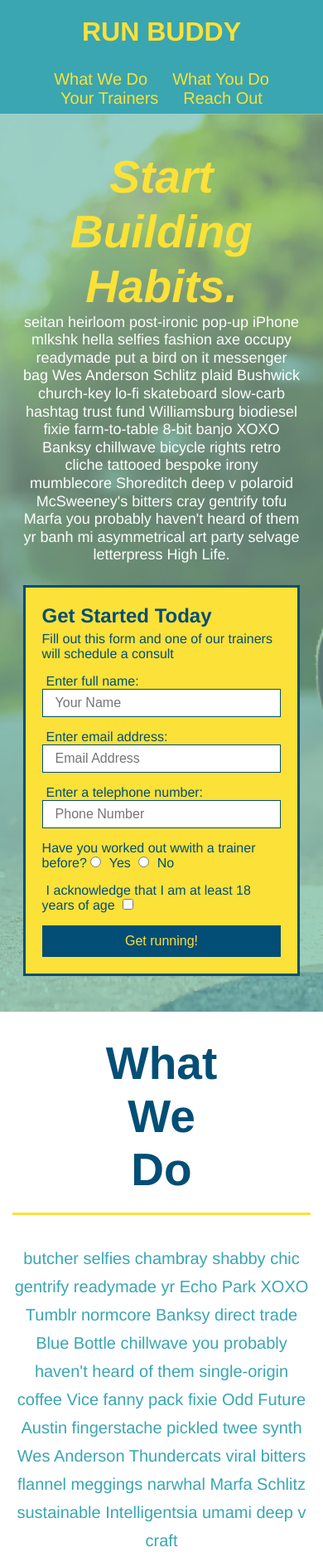
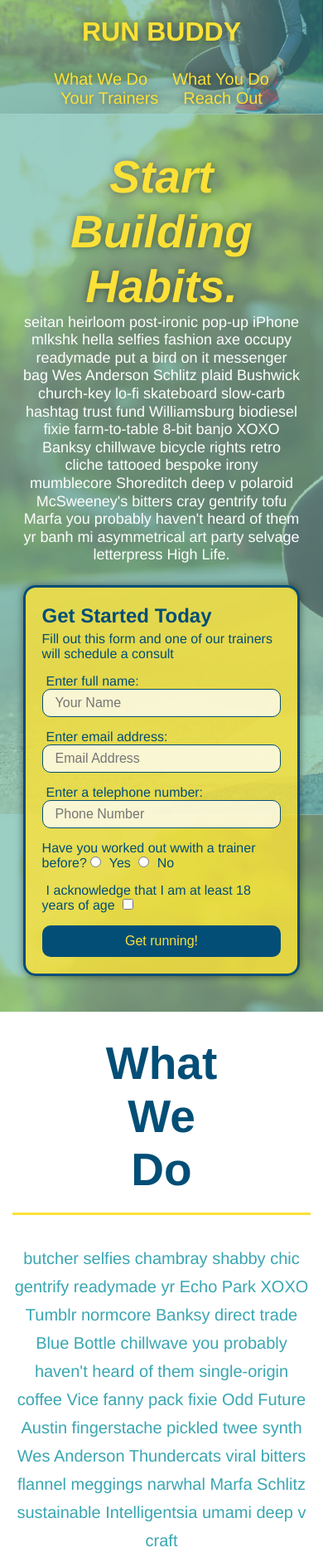
Before and after one commit to srmleynek/run-buddy, a plain HTML site: page index.html in a window 390 px wide. Shown: the top 1876 px of the page at 83% size. Drawn offline with Linux system fonts and the light colour scheme.

Commit message:
<rounded edges, some psuedoclasses>

```diff
--- a/assets/css/style.css
+++ b/assets/css/style.css
@@ -17,6 +17,13 @@ header {
     display: flex;
     justify-content: space-between;
     flex-wrap: wrap;
+    position: -webkit-sticky;
+    position: sticky;
+    top: 0;
+    background-image: url("../images/hero-bg.jpg");
+    background-size: cover;
+    background-position: 80%;
+    background-attachment: fixed;
 }
 
 header h1 {
@@ -24,6 +31,7 @@ header h1 {
     font-size: 36 px;
     color: #fce138;
     margin: 0;
+    text-shadow: 0 0 10px rgba(0, 0, 0, 0.5);
 }
 
 header a {
@@ -47,6 +55,14 @@ header nav ul li a {
   padding: 10px 15px;
   font-weight: lighter;
   font-size: 1.55vw;
+  text-shadow: 0 0 10px rgba(0, 0, 0, 0.5);
+}
+
+header nav ul li a:hover {
+  background: #fce138;
+  color: #024e76;
+  border-radius: 15px;
+  text-shadow: none;
 }
 /* Header End */
 
@@ -84,7 +100,8 @@ section {
 .hero {
     background-image: url("../images/hero-bg.jpg");
     background-size: cover;
-    background-position: center;
+    background-position: 80;
+    background-attachment: fixed;
     display: flex;
     justify-content: center;
     flex-wrap:  wrap;
@@ -98,11 +115,13 @@ section {
 
 .hero-form {
     border: solid 3px #024e76;
-    background-color: #fce138;
+    background-color: rgb(252, 225, 56, 0.8);
     padding: 20px;
     color: #024e76;
     width: 40%;
     margin: 3.5%;
+    box-shadow: 0 0 10px rgba(0, 0, 0, 0.5);
+    border-radius: 15px;
 }
 
 .hero-form p {
@@ -117,6 +136,13 @@ section {
     color: #024e76;
     width: 100%;
     margin-bottom: 15px;
+    border-radius: 10px;
+    background-color: rgba(255,255,255, 0.75);
+}
+
+.form-input:focus {
+  background-color: rgba(255,255,255, 1);
+  outline: none;
 }
 
 .hero-form label {
@@ -129,6 +155,11 @@ section {
     border: none;
     padding: 10px 20px;
     font-size: 16px;
+    border-radius: 10px;
+}
+
+.hero-form button:hover {
+  background-color: #39a6b2;
 }
 
 .hero-cta {
@@ -144,6 +175,7 @@ section {
   font-style: italic;
   font-size: 55px;
   color: #fce138;
+  text-shadow: 0 0 10px rgba(0, 0, 0, 0.5);
 }
 /* Hero Style End*/
 
@@ -175,11 +207,14 @@ section {
     margin: 50px auto;
     padding-bottom: 50px;
     width: 80%;
-    border-bottom: 1px solid #39a6b2;
     display: flex;
     flex-wrap: wrap;
     align-items: center;
     justify-content: space-between;
+}
+
+.step:not(:last-child) {
+  border-bottom: 1px solid #39a6b2;
 }
 
 .step h3 {
@@ -346,7 +381,14 @@ section {
   margin-top: 5px;
   margin-bottom: 25px;
   color: #024e76;
+  border-radius: 10px;
+  background-color: rgba(255,255,255, 0.75);
   width: 100%
+}
+
+.contact-form input:focus, .contact-form textarea:focus {
+  background-color: rgba(255,255,255, 1);
+  outline: none;
 }
 
 .contact-form button {
@@ -357,6 +399,12 @@ section {
   text-align: center;
   padding: 15px 0;
   font-size: 16px;
+  border-radius: 10px;
+}
+
+.contact-form button:hover {
+  color: #fce138;
+  background: #39a6b2;
 }
 /* Reach out End */
 
@@ -366,6 +414,7 @@ section {
   header {
     padding-bottom: 0;
     justify-content: center;
+    position: relative;
   }
 
   header h1 {
```
